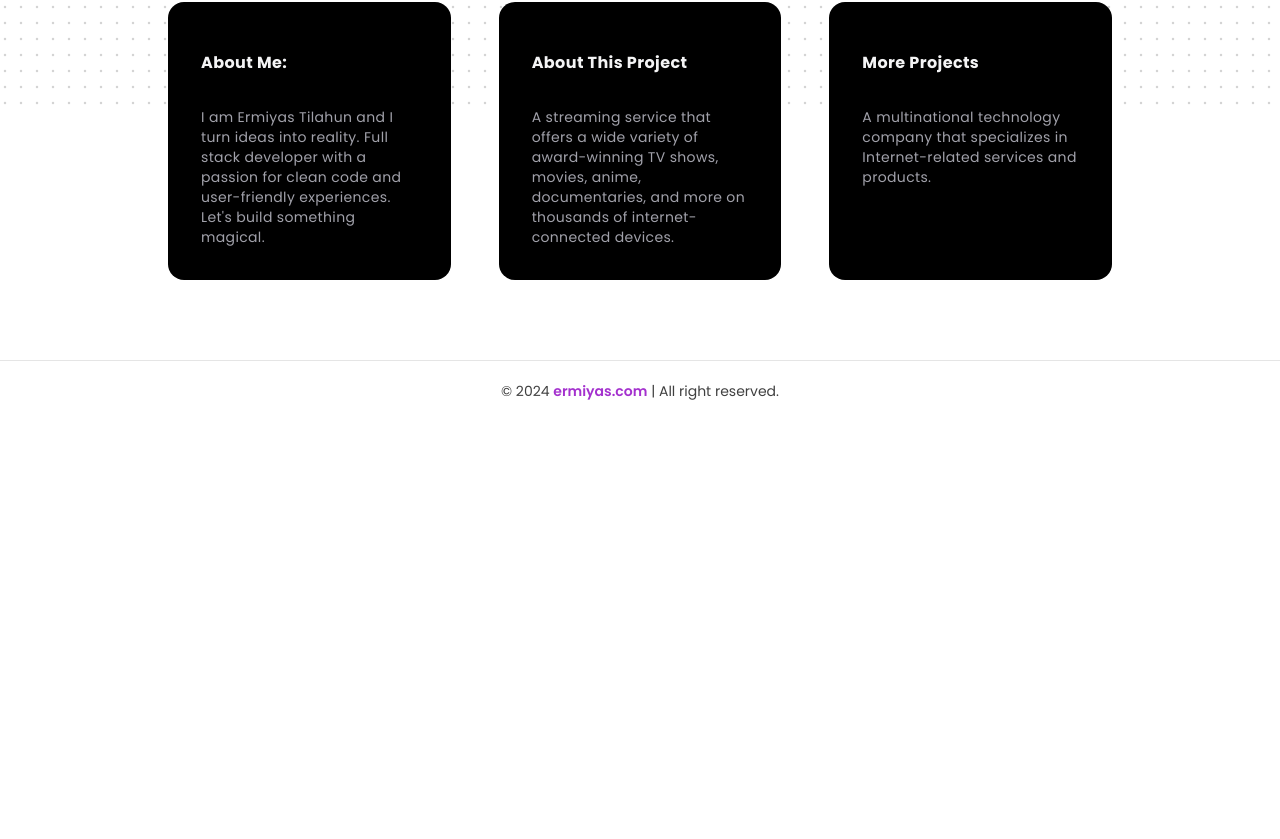
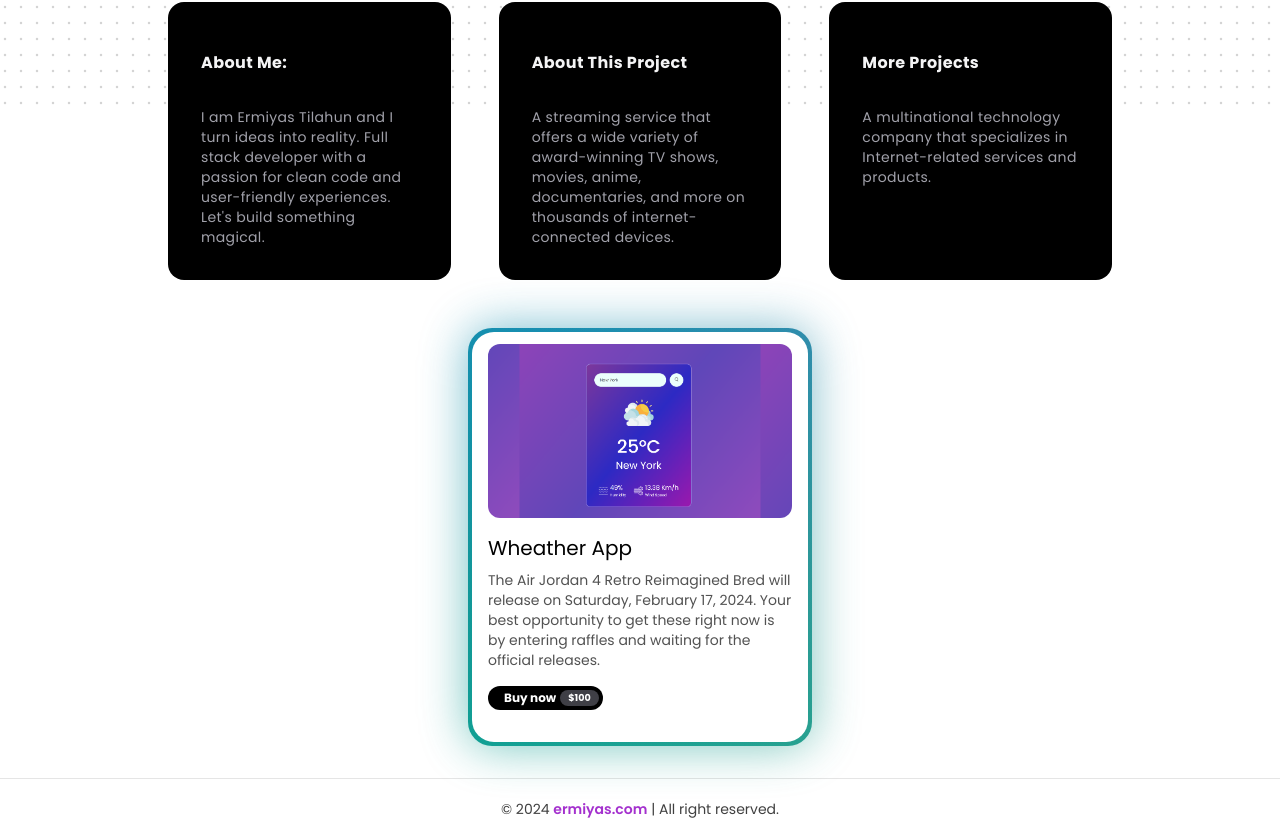
Before and after one commit to Erma-T/frontendprojects, a Next.js app: page / in a window 1280 px wide. Shown: the part 526-1365 px from the top of the page. Before the commit the page ends 947 px from the top, so only its background shows below. Built offline with nearby package versions, Linux system fonts and the light colour scheme.

Commit message:
Projects card

```diff
--- /dev/null
+++ b/src/app/mainsections/projects.module.css
@@ -0,0 +1,11 @@
+.imgclass {
+    height: 100%;
+    width: 100%;
+    transition: transform 400ms;
+    background-position: center;
+    background-size: contain;
+  }
+
+  .imgclass:hover {
+    transform: scale(1.03);
+  }
--- a/src/app/mainsections/projects.tsx
+++ b/src/app/mainsections/projects.tsx
@@ -1,74 +1,26 @@
+"use client"
+
 import React from "react";
 import { BackgroundGradient } from "@/components/ui/background-gradient";
 import Image from "next/image";
+import styles from "@/app/mainsections/projects.module.css";
 
 
 
 const Projects = () =>{
     return(
         <div>
-            <div>
+            <div className="flex flex-wrap justify-center justify-items-center gap-5">
 
-                <BackgroundGradient className="rounded-[22px] max-w-sm p-4 sm:p-10 bg-white dark:bg-zinc-900">
-                    <Image
-                    src={`/jordans.webp`}
-                    alt="jordans"
-                    height="400"
-                    width="400"
-                    className="object-contain"
-                    />
+                <BackgroundGradient className="rounded-[22px] max-w-sm p-4 sm:px-4  sm:pb-8 sm:pt-3  bg-white dark:bg-zinc-900">
+
+                    <div className={`${styles.imgclass} max-w-[20rem] aspect-[7/4] bg-[url('/images/show.webp')] rounded-xl`} >
+
+                    </div>
+
+
                     <p className="text-base sm:text-xl text-black mt-4 mb-2 dark:text-neutral-200">
-                    Air Jordan 4 Retro Reimagined
-                    </p>
-
-                    <p className="text-sm text-neutral-600 dark:text-neutral-400">
-                    The Air Jordan 4 Retro Reimagined Bred will release on Saturday,
-                    February 17, 2024. Your best opportunity to get these right now is by
-                    entering raffles and waiting for the official releases.
-                    </p>
-                    <button className="rounded-full pl-4 pr-1 py-1 text-white flex items-center space-x-1 bg-black mt-4 text-xs font-bold dark:bg-zinc-800">
-                    <span>Buy now </span>
-                    <span className="bg-zinc-700 rounded-full text-[0.6rem] px-2 py-0 text-white">
-                        $100
-                    </span>
-                    </button>
-                </BackgroundGradient>
-
-                <BackgroundGradient className="rounded-[22px] max-w-sm p-4 sm:p-10 bg-white dark:bg-zinc-900">
-                    <Image
-                    src={`/jordans.webp`}
-                    alt="jordans"
-                    height="400"
-                    width="400"
-                    className="object-contain"
-                    />
-                    <p className="text-base sm:text-xl text-black mt-4 mb-2 dark:text-neutral-200">
-                    Air Jordan 4 Retro Reimagined
-                    </p>
-
-                    <p className="text-sm text-neutral-600 dark:text-neutral-400">
-                    The Air Jordan 4 Retro Reimagined Bred will release on Saturday,
-                    February 17, 2024. Your best opportunity to get these right now is by
-                    entering raffles and waiting for the official releases.
-                    </p>
-                    <button className="rounded-full pl-4 pr-1 py-1 text-white flex items-center space-x-1 bg-black mt-4 text-xs font-bold dark:bg-zinc-800">
-                    <span>Buy now </span>
-                    <span className="bg-zinc-700 rounded-full text-[0.6rem] px-2 py-0 text-white">
-                        $100
-                    </span>
-                    </button>
-                </BackgroundGradient>
-
-                <BackgroundGradient className="rounded-[22px] max-w-sm p-4 sm:p-10 bg-white dark:bg-zinc-900">
-                    <Image
-                    src={`/jordans.webp`}
-                    alt="jordans"
-                    height="400"
-                    width="400"
-                    className="object-contain"
-                    />
-                    <p className="text-base sm:text-xl text-black mt-4 mb-2 dark:text-neutral-200">
-                    Air Jordan 4 Retro Reimagined
+                        Wheather App
                     </p>
 
                     <p className="text-sm text-neutral-600 dark:text-neutral-400">
@@ -88,6 +40,8 @@ const Projects = () =>{
 
 
 
+
+
             </div>
 
         </div>
--- a/src/app/page.tsx
+++ b/src/app/page.tsx
@@ -1,12 +1,14 @@
 import Image from "next/image";
 import Hero from "./mainsections/hero";
 import About from "./mainsections/about";
+import Projects from "./mainsections/projects";
 
 export default function Home() {
   return (
     <main className="flex min-h-screen flex-col items-center justify-between">
       <Hero />
       <About />
+      <Projects />
 
 
     </main>
--- a/src/components/ui/background-gradient.tsx
+++ b/src/components/ui/background-gradient.tsx
@@ -1,3 +1,5 @@
+"use client"
+
 import { cn } from "@/lib/utils";
 import React from "react";
 import { motion } from "framer-motion";
@@ -66,7 +68,7 @@ export const BackgroundGradient = ({
         )}
       />
 
-      <div className={cn("relative z-10", className)}>{children}</div>
+      <div className={cn("relative w-[21rem] z-10", className)}>{children}</div>
     </div>
   );
 };
```
Also changed, not shown: public/images/show.webp (added).
